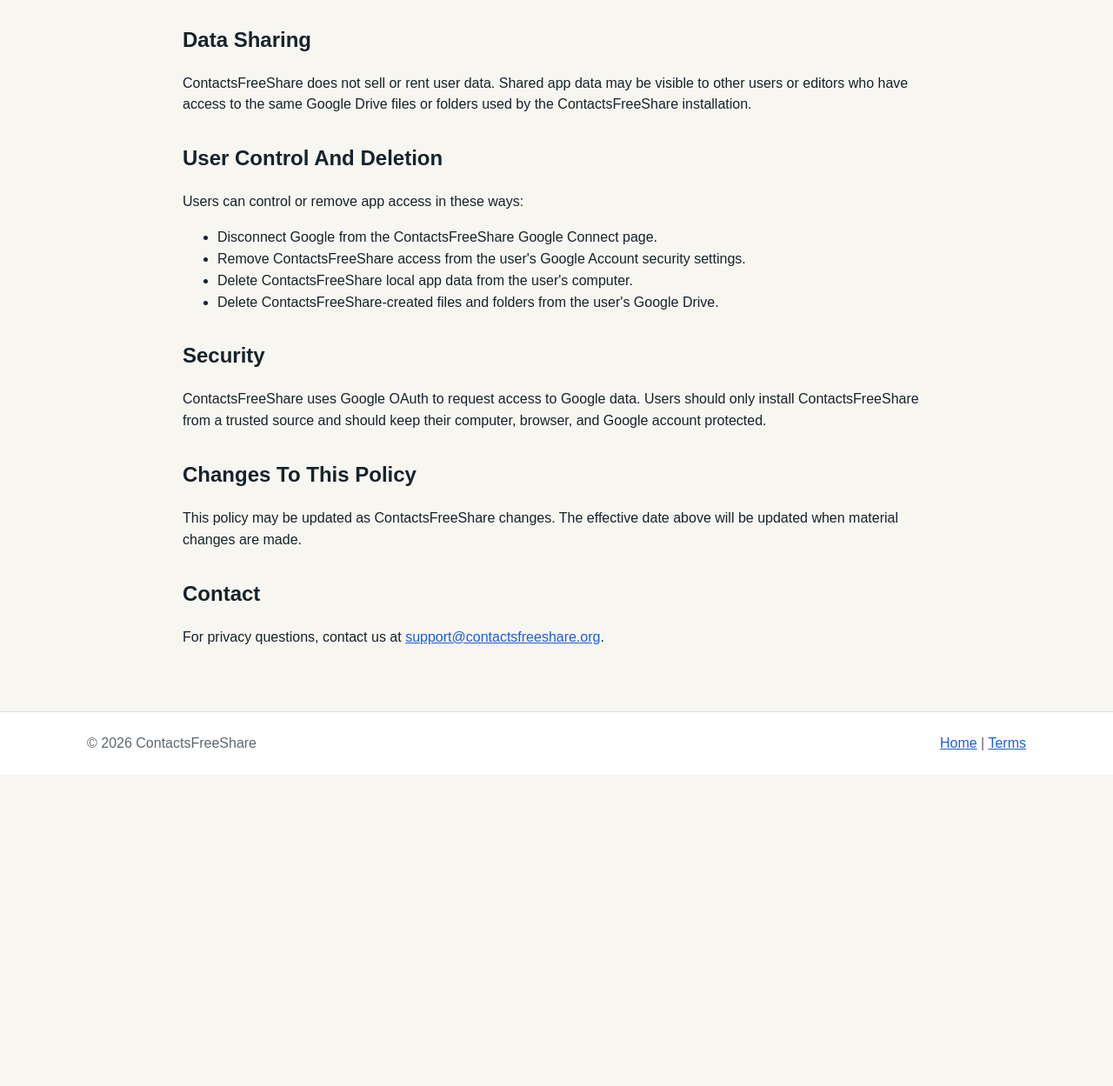
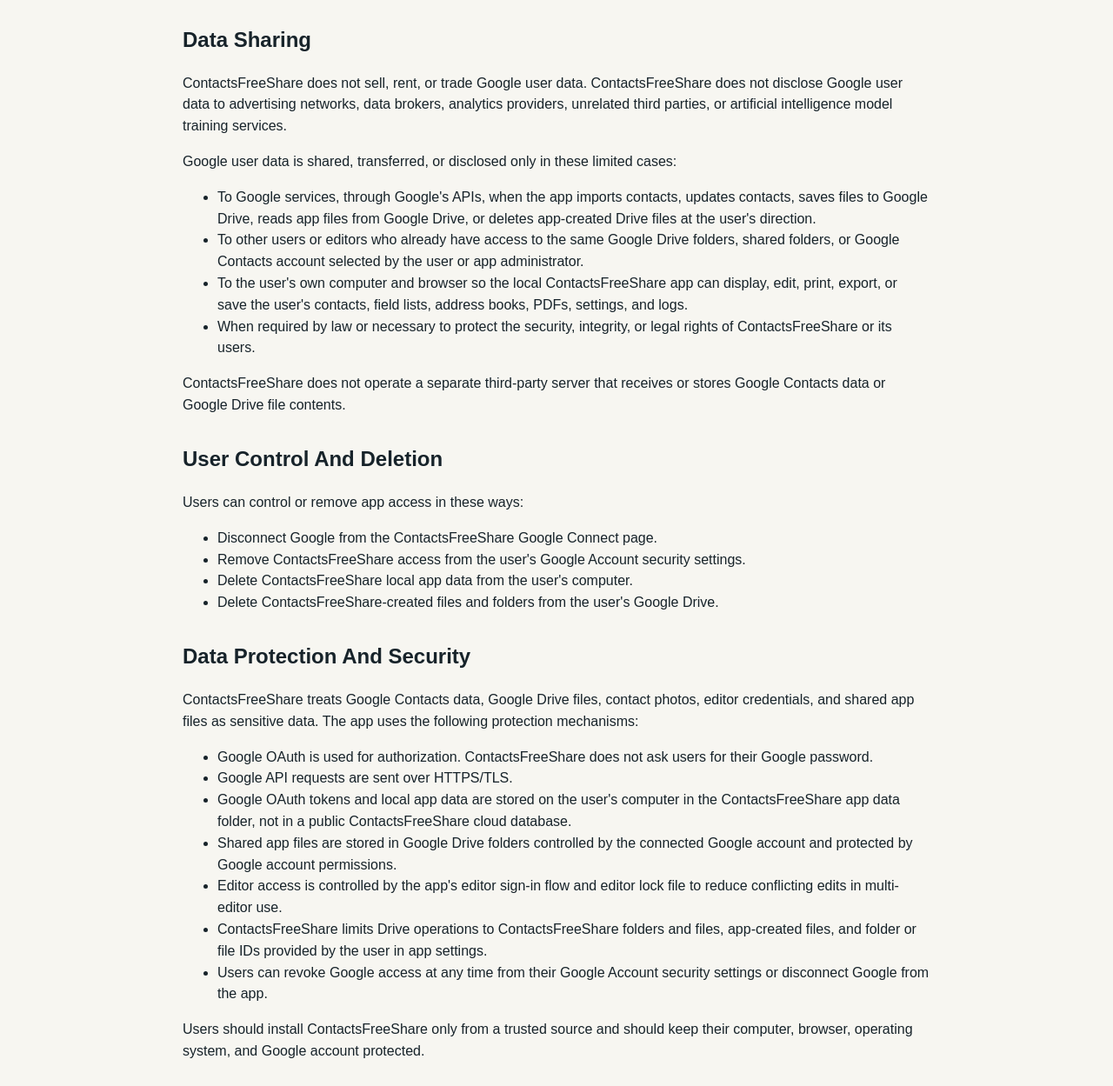
Before and after one commit to menfisher/contactsfreeshare-site, a plain HTML site: page privacy/index.html in a window 1280 px wide. Shown: the part 1451-2700 px from the top of the page at 87% size. Before the commit the page ends 2342 px from the top, so only its background shows below. Drawn offline with Linux system fonts and the light colour scheme.

Commit message:
Update privacy policy disclosures

```diff
--- a/privacy/index.html
+++ b/privacy/index.html
@@ -23,7 +23,7 @@
 
     <main class="policy-page">
       <h1>Privacy Policy</h1>
-      <p class="effective-date">Effective date: May 16, 2026</p>
+      <p class="effective-date">Effective date: May 19, 2026</p>
 
       <p>
         ContactsFreeShare is a local desktop web app for maintaining a shared contact directory,
@@ -35,7 +35,7 @@
         <h2>Information ContactsFreeShare Uses</h2>
         <p>Depending on which features are enabled, ContactsFreeShare may use:</p>
         <ul>
-          <li>Google profile and email information to identify the connected Google account.</li>
+          <li>Google account email and account identifiers to identify the connected Google account.</li>
           <li>Google Contacts data to import contacts into ContactsFreeShare and upload user-approved contact edits back to Google Contacts.</li>
           <li>Google Drive access to create, read, update, move, and delete files and folders used by ContactsFreeShare for shared app data, app settings, meeting data, field list layouts, address book PDFs, backup files, editor lock data, and app revision data.</li>
           <li>Local app data stored on the user's computer, including contacts, meetings, field lists, PDF output, settings, logs, and uploaded contact photos.</li>
@@ -94,9 +94,22 @@
       <section>
         <h2>Data Sharing</h2>
         <p>
-          ContactsFreeShare does not sell or rent user data. Shared app data may be visible to other
-          users or editors who have access to the same Google Drive files or folders used by the
-          ContactsFreeShare installation.
+          ContactsFreeShare does not sell, rent, or trade Google user data. ContactsFreeShare does
+          not disclose Google user data to advertising networks, data brokers, analytics providers,
+          unrelated third parties, or artificial intelligence model training services.
+        </p>
+        <p>
+          Google user data is shared, transferred, or disclosed only in these limited cases:
+        </p>
+        <ul>
+          <li>To Google services, through Google's APIs, when the app imports contacts, updates contacts, saves files to Google Drive, reads app files from Google Drive, or deletes app-created Drive files at the user's direction.</li>
+          <li>To other users or editors who already have access to the same Google Drive folders, shared folders, or Google Contacts account selected by the user or app administrator.</li>
+          <li>To the user's own computer and browser so the local ContactsFreeShare app can display, edit, print, export, or save the user's contacts, field lists, address books, PDFs, settings, and logs.</li>
+          <li>When required by law or necessary to protect the security, integrity, or legal rights of ContactsFreeShare or its users.</li>
+        </ul>
+        <p>
+          ContactsFreeShare does not operate a separate third-party server that receives or stores
+          Google Contacts data or Google Drive file contents.
         </p>
       </section>
 
@@ -112,11 +125,24 @@
       </section>
 
       <section>
-        <h2>Security</h2>
+        <h2>Data Protection And Security</h2>
         <p>
-          ContactsFreeShare uses Google OAuth to request access to Google data. Users should only
-          install ContactsFreeShare from a trusted source and should keep their computer, browser,
-          and Google account protected.
+          ContactsFreeShare treats Google Contacts data, Google Drive files, contact photos, editor
+          credentials, and shared app files as sensitive data. The app uses the following protection
+          mechanisms:
+        </p>
+        <ul>
+          <li>Google OAuth is used for authorization. ContactsFreeShare does not ask users for their Google password.</li>
+          <li>Google API requests are sent over HTTPS/TLS.</li>
+          <li>Google OAuth tokens and local app data are stored on the user's computer in the ContactsFreeShare app data folder, not in a public ContactsFreeShare cloud database.</li>
+          <li>Shared app files are stored in Google Drive folders controlled by the connected Google account and protected by Google account permissions.</li>
+          <li>Editor access is controlled by the app's editor sign-in flow and editor lock file to reduce conflicting edits in multi-editor use.</li>
+          <li>ContactsFreeShare limits Drive operations to ContactsFreeShare folders and files, app-created files, and folder or file IDs provided by the user in app settings.</li>
+          <li>Users can revoke Google access at any time from their Google Account security settings or disconnect Google from the app.</li>
+        </ul>
+        <p>
+          Users should install ContactsFreeShare only from a trusted source and should keep their
+          computer, browser, operating system, and Google account protected.
         </p>
       </section>
 
```
